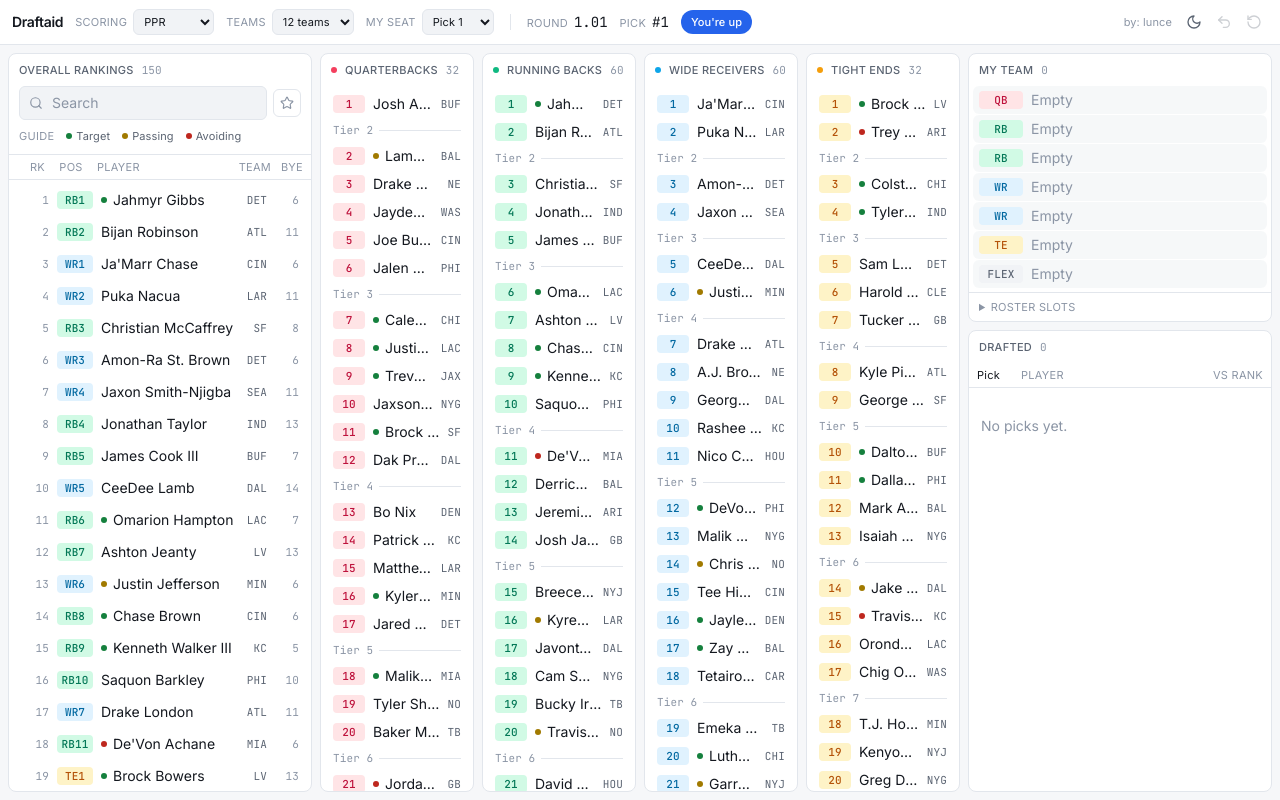
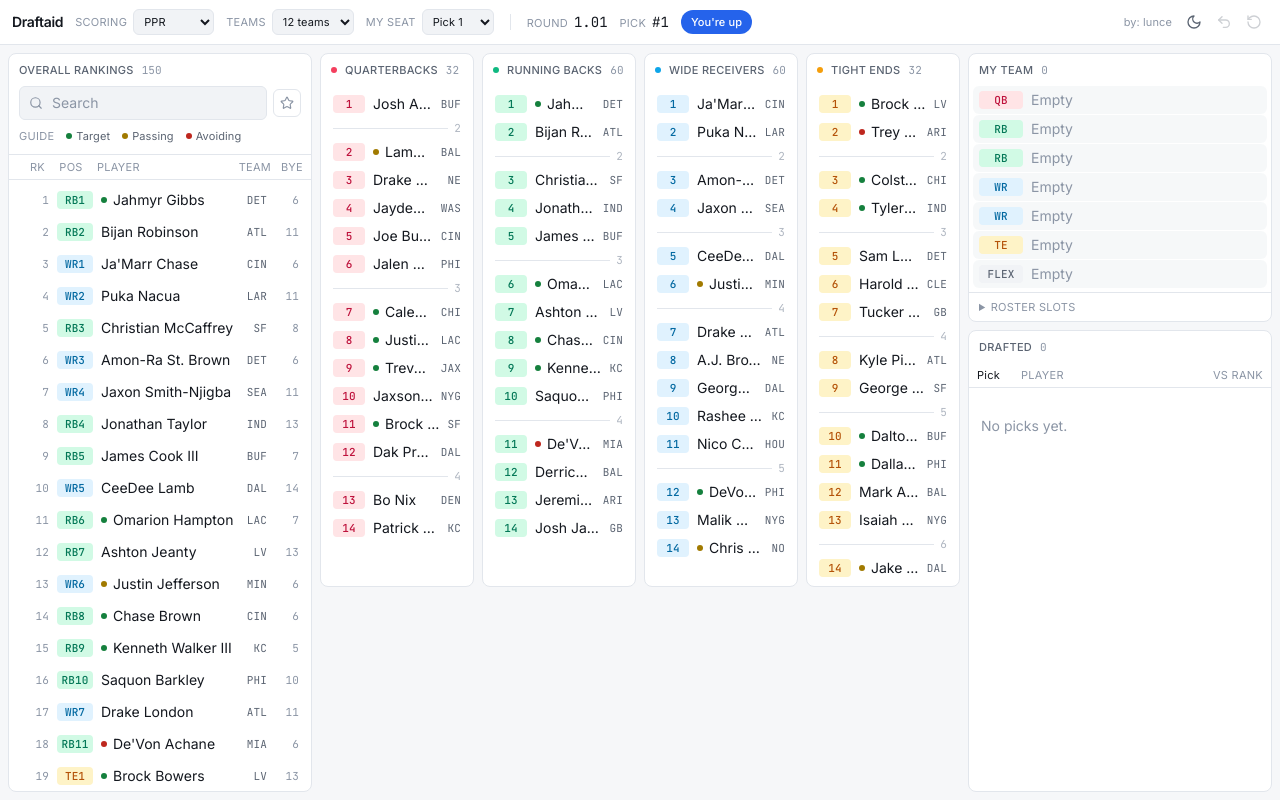
Before and after one commit to lddelacr/draftaid, a Next.js app: page / in a window 1280 px wide. Built offline with nearby package versions, Linux system fonts and the light colour scheme.

Commit message:
Fixed-depth position columns with equal heights

```diff
--- a/src/components/board/PositionColumns.tsx
+++ b/src/components/board/PositionColumns.tsx
@@ -27,11 +27,14 @@
  * home for everyone the guide ranks past the top 150 — they never appear on the
  * overall board because the guide gives them no overall rank.
  *
- * Columns fill the viewport and scroll independently rather than showing a
- * fixed number of players. A fixed count looked ragged because tier dividers
- * are rows too, so a position with more tier breaks ran longer than one with
- * fewer even at identical depth.
+ * Each column shows a fixed slice rather than the whole pool. Grid stretch
+ * equalises the panel heights, so a position carrying more tier breaks no
+ * longer runs longer than one carrying fewer — the shorter columns simply end
+ * in white space instead. Anyone past the slice is a search away on the left,
+ * and the header count says how many that is.
  */
+const DEPTH = 14;
+
 export function PositionColumns({
   players,
   format,
@@ -41,22 +44,24 @@
   onFavorite,
 }: PositionColumnsProps) {
   return (
-    <div className="grid min-h-0 grid-cols-1 gap-2 sm:h-full sm:grid-cols-2 xl:grid-cols-4">
+    <div className="grid min-h-0 grid-cols-1 gap-2 sm:grid-cols-2 xl:grid-cols-4">
       {POSITIONS.map((position) => {
-        const pool = players
+        const remaining = players
           .filter((player) => player.position === position && player.ranks[format])
           .sort(
             (a, b) =>
               (a.ranks[format]?.position ?? 0) - (b.ranks[format]?.position ?? 0),
           );
+        // The header keeps the true remaining count; the list shows a slice.
+        const pool = remaining.slice(0, DEPTH);
         return (
           <Panel key={position} className="min-h-0">
             <PanelHeader
               title={LABEL[position]}
-              count={pool.length}
+              count={remaining.length}
               accent={POSITION_ACCENT[position]}
             />
-            <PanelBody>
+            <PanelBody scroll={false}>
               {pool.length === 0 ? (
                 <p className="px-2 py-6 text-center text-2xs text-dim">All gone.</p>
               ) : (
@@ -69,9 +74,9 @@
                       {newTier && (
                         // The guide draws these breaks itself — the sharpest
                         // signal on the page, so they stay visible.
-                        <div className="flex items-center gap-1.5 px-2 py-1">
-                          <span className="tnum text-2xs text-dim">Tier {tier}</span>
+                        <div className="flex items-center gap-1.5 px-2 py-0.5">
                           <span className="h-px flex-1 bg-line" />
+                          <span className="tnum text-2xs text-dim/70">{tier}</span>
                         </div>
                       )}
                       <PlayerRow
--- a/src/components/layout/Panel.tsx
+++ b/src/components/layout/Panel.tsx
@@ -45,12 +45,23 @@
 
 export function PanelBody({
   className,
+  scroll = true,
   children,
 }: {
   className?: string;
+  /** Off for the position columns, which show a fixed slice instead. */
+  scroll?: boolean;
   children: React.ReactNode;
 }) {
   return (
-    <div className={cn("min-h-0 flex-1 overflow-y-auto p-1", className)}>{children}</div>
+    <div
+      className={cn(
+        "min-h-0 flex-1 p-1",
+        scroll ? "overflow-y-auto" : "overflow-hidden",
+        className,
+      )}
+    >
+      {children}
+    </div>
   );
 }
```
Also changed, not shown: 1 other file (tests, documents, lock files or other folders).
